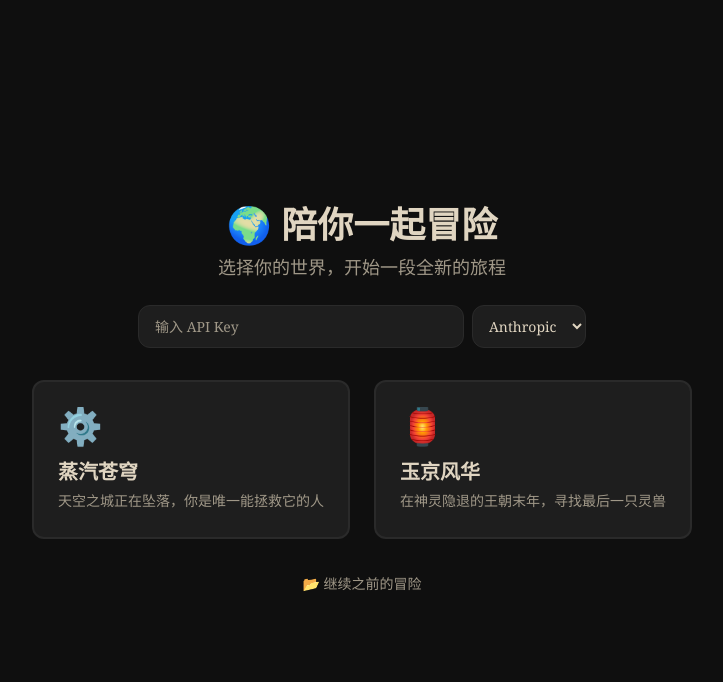
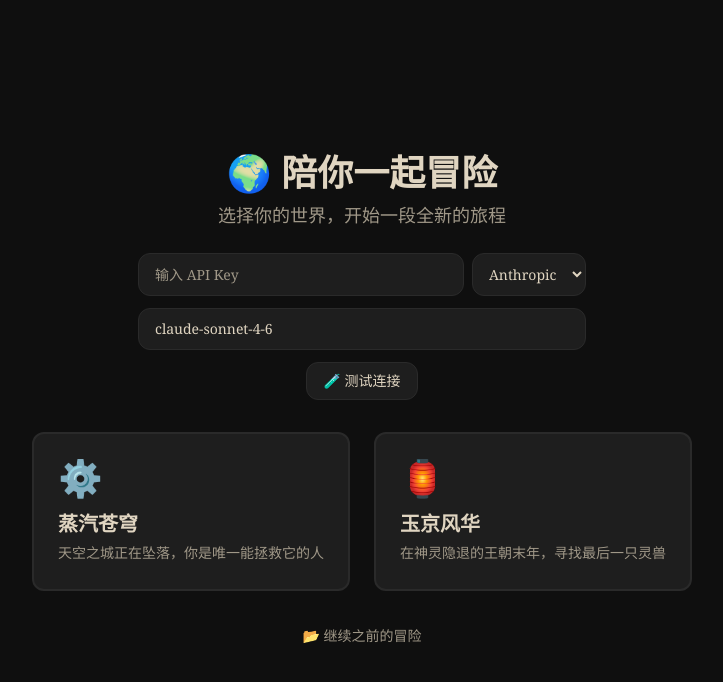
Before and after one commit to walkeryi/huashijie, a Next.js app: page / in a window 1280 px wide. Shown: the top 682 px of the page, without its empty margins (278-1001 px from the left). Built offline with nearby package versions, Linux system fonts and the light colour scheme.

Commit message:
feat: customizable API config — model input, provider defaults, custom baseURL, test connection button

```diff
--- a/src/app/api/adventure/route.ts
+++ b/src/app/api/adventure/route.ts
@@ -5,7 +5,7 @@ import { WorldCard, PlayerState, DialogueEntry, AIResponse } from '@/lib/types'
 
 const API_TIMEOUT_MS = 30000
 
-type Provider = 'anthropic' | 'openai' | 'deepseek'
+type Provider = 'anthropic' | 'openai' | 'deepseek' | 'custom'
 
 function detectProvider(apiKey: string): Provider {
   if (apiKey.startsWith('sk-ant-')) return 'anthropic'
@@ -122,10 +122,10 @@ function buildAnthropicMessages(dialogueHistory: DialogueEntry[], worldCard: Wor
   return messages
 }
 
-async function callAnthropic(apiKey: string, systemPrompt: string, messages: Anthropic.MessageParam[]): Promise<string> {
+async function callAnthropic(apiKey: string, systemPrompt: string, messages: Anthropic.MessageParam[], model?: string): Promise<string> {
   const client = new Anthropic({ apiKey })
   const response = await client.messages.create({
-    model: 'claude-sonnet-4-6',
+    model: model || 'claude-sonnet-4-6',
     max_tokens: 1024,
     system: systemPrompt,
     messages,
@@ -184,12 +184,14 @@ async function callOpenAI(
 export async function POST(request: NextRequest) {
   try {
     const body = await request.json()
-    const { worldCard, playerState, dialogueHistory, apiKey: requestApiKey, provider: requestProvider } = body as {
+    const { worldCard, playerState, dialogueHistory, apiKey: requestApiKey, provider: requestProvider, model: requestModel, customBaseURL } = body as {
       worldCard: WorldCard
       playerState: PlayerState
       dialogueHistory: DialogueEntry[]
       apiKey?: string
       provider?: Provider
+      model?: string
+      customBaseURL?: string
     }
 
     if (!worldCard || !playerState || !dialogueHistory) {
@@ -206,15 +208,17 @@ export async function POST(request: NextRequest) {
 
     let text: string
     try {
+      const model = requestModel || (provider === 'anthropic' ? 'claude-sonnet-4-6' : provider === 'deepseek' ? 'deepseek-chat' : 'gpt-4o')
+
       if (provider === 'anthropic') {
         const messages = buildAnthropicMessages(dialogueHistory, worldCard)
-        text = await callAnthropic(apiKey, systemPrompt, messages)
-      } else if (provider === 'deepseek') {
+        text = await callAnthropic(apiKey, systemPrompt, messages, model)
+      } else {
+        const baseURL = provider === 'deepseek' ? 'https://api.deepseek.com'
+          : provider === 'custom' ? customBaseURL
+          : undefined
         const messages = buildOpenAIMessages(dialogueHistory, worldCard, systemPrompt)
-        text = await callOpenAI(apiKey, messages, 'https://api.deepseek.com', 'deepseek-chat')
-      } else {
-        const messages = buildOpenAIMessages(dialogueHistory, worldCard, systemPrompt)
-        text = await callOpenAI(apiKey, messages)
+        text = await callOpenAI(apiKey, messages, baseURL || undefined, model)
       }
     } finally {
       clearTimeout(timeoutId)
--- /dev/null
+++ b/src/app/api/test-connection/route.ts
@@ -0,0 +1,53 @@
+import { NextRequest, NextResponse } from 'next/server'
+import Anthropic from '@anthropic-ai/sdk'
+import OpenAI from 'openai'
+
+type Provider = 'anthropic' | 'openai' | 'deepseek' | 'custom'
+
+export async function POST(request: NextRequest) {
+  const start = Date.now()
+
+  try {
+    const { apiKey, provider, model, customBaseURL } = (await request.json()) as {
+      apiKey?: string
+      provider?: Provider
+      model?: string
+      customBaseURL?: string
+    }
+
+    if (!apiKey) {
+      return NextResponse.json({ ok: false, error: '缺少 API Key' }, { status: 400 })
+    }
+    if (!provider) {
+      return NextResponse.json({ ok: false, error: '缺少提供商' }, { status: 400 })
+    }
+
+    if (provider === 'anthropic') {
+      const client = new Anthropic({ apiKey })
+      await client.messages.create({
+        model: model || 'claude-sonnet-4-6',
+        max_tokens: 10,
+        system: 'Reply with just "ok".',
+        messages: [{ role: 'user', content: 'hi' }],
+      })
+    } else {
+      const baseURL = provider === 'deepseek' ? 'https://api.deepseek.com' : customBaseURL || undefined
+      const client = new OpenAI({ apiKey, baseURL })
+      await client.chat.completions.create({
+        model: model || (provider === 'deepseek' ? 'deepseek-chat' : 'gpt-4o'),
+        max_tokens: 10,
+        messages: [
+          { role: 'system', content: 'Reply with just "ok".' },
+          { role: 'user', content: 'hi' },
+        ],
+      })
+    }
+
+    const latency = Date.now() - start
+    return NextResponse.json({ ok: true, latency })
+  } catch (error: unknown) {
+    const message = error instanceof Error ? error.message : String(error)
+    const latency = Date.now() - start
+    return NextResponse.json({ ok: false, error: message, latency })
+  }
+}
--- a/src/components/WorldCardSelector.tsx
+++ b/src/components/WorldCardSelector.tsx
@@ -123,7 +123,7 @@ export default function WorldCardSelector() {
         </div>
 
         {/* API Key + Provider */}
-        <div className="max-w-md mx-auto mb-8 flex gap-2">
+        <div className="max-w-md mx-auto mb-3 flex gap-2">
           <input
             type="password"
             value={state.apiKey}
@@ -133,13 +133,54 @@ export default function WorldCardSelector() {
           />
           <select
             value={state.provider}
-            onChange={e => actions.setProvider(e.target.value as 'anthropic' | 'openai' | 'deepseek')}
+            onChange={e => {
+              const p = e.target.value as 'anthropic' | 'openai' | 'deepseek' | 'custom'
+              actions.setProvider(p)
+              // 自动填入默认模型
+              const defaults: Record<string, string> = { anthropic: 'claude-sonnet-4-6', openai: 'gpt-4o', deepseek: 'deepseek-chat', custom: '' }
+              actions.setModel(defaults[p])
+            }}
             className="px-3 py-2.5 rounded-xl bg-[var(--bg-card)] border border-[var(--border)] focus:border-[var(--accent)] outline-none text-sm text-[var(--text-primary)] transition-colors"
           >
             <option value="anthropic">Anthropic</option>
             <option value="openai">OpenAI</option>
             <option value="deepseek">DeepSeek</option>
+            <option value="custom">自定义</option>
           </select>
+        </div>
+
+        {/* Model name */}
+        <div className="max-w-md mx-auto mb-3">
+          <input
+            type="text"
+            value={state.model}
+            onChange={e => actions.setModel(e.target.value)}
+            placeholder="模型名"
+            className="w-full px-4 py-2.5 rounded-xl bg-[var(--bg-card)] border border-[var(--border)] focus:border-[var(--accent)] outline-none text-sm text-[var(--text-primary)] placeholder-[var(--text-secondary)] transition-colors"
+          />
+        </div>
+
+        {/* Custom base URL — only for custom provider */}
+        {state.provider === 'custom' && (
+          <div className="max-w-md mx-auto mb-3">
+            <input
+              type="text"
+              value={state.customBaseURL}
+              onChange={e => actions.setCustomBaseURL(e.target.value)}
+              placeholder="API 地址，例如 https://api.openai.com/v1"
+              className="w-full px-4 py-2.5 rounded-xl bg-[var(--bg-card)] border border-[var(--border)] focus:border-[var(--accent)] outline-none text-sm text-[var(--text-primary)] placeholder-[var(--text-secondary)] transition-colors"
+            />
+          </div>
+        )}
+
+        {/* Test connection button */}
+        <div className="max-w-md mx-auto mb-8 text-center">
+          <TestConnectionButton
+            apiKey={state.apiKey}
+            provider={state.provider}
+            model={state.model}
+            customBaseURL={state.customBaseURL}
+          />
         </div>
 
         {/* World Card Grid */}
@@ -201,3 +242,54 @@ export default function WorldCardSelector() {
     </div>
   )
 }
+
+// 测试连接按钮
+function TestConnectionButton({
+  apiKey, provider, model, customBaseURL,
+}: {
+  apiKey: string; provider: string; model: string; customBaseURL: string
+}) {
+  const [status, setStatus] = useState<'idle' | 'testing' | 'ok' | 'fail'>('idle')
+  const [message, setMessage] = useState('')
+
+  const handleTest = async () => {
+    if (!apiKey) { setStatus('fail'); setMessage('请先输入 API Key'); return }
+    setStatus('testing')
+    setMessage('')
+    try {
+      const res = await fetch('/api/test-connection', {
+        method: 'POST',
+        headers: { 'Content-Type': 'application/json' },
+        body: JSON.stringify({ apiKey, provider, model, customBaseURL }),
+      })
+      const data = await res.json()
+      if (data.ok) {
+        setStatus('ok')
+        setMessage(`连接成功 · ${data.latency}ms`)
+      } else {
+        setStatus('fail')
+        setMessage(data.error || '连接失败')
+      }
+    } catch {
+      setStatus('fail')
+      setMessage('网络错误')
+    }
+  }
+
+  return (
+    <div className="flex items-center gap-2 justify-center">
+      <button
+        onClick={handleTest}
+        disabled={status === 'testing'}
+        className="px-4 py-2 rounded-xl text-sm font-medium border transition-colors bg-[var(--bg-card)] border-[var(--border)] hover:border-[var(--accent)] disabled:opacity-50"
+      >
+        {status === 'testing' ? '⏳ 测试中...' : '🧪 测试连接'}
+      </button>
+      {message && (
+        <span className={`text-sm ${status === 'ok' ? 'text-green-400' : 'text-red-400'}`}>
+          {message}
+        </span>
+      )}
+    </div>
+  )
+}
--- a/src/lib/game-context.tsx
+++ b/src/lib/game-context.tsx
@@ -40,6 +40,8 @@ export function createInitialState(): GameState {
     saveSlots: [],
     apiKey: '',
     provider: 'anthropic',
+    model: 'claude-sonnet-4-6',
+    customBaseURL: '',
   }
 }
 
@@ -74,6 +76,12 @@ export function gameReducer(state: GameState, action: GameAction): GameState {
 
     case 'SET_PROVIDER':
       return { ...state, provider: action.provider }
+
+    case 'SET_MODEL':
+      return { ...state, model: action.model }
+
+    case 'SET_CUSTOM_BASE_URL':
+      return { ...state, customBaseURL: action.baseURL }
 
     case 'SET_LOADING':
       return { ...state, isLoading: action.isLoading }
@@ -144,7 +152,9 @@ interface GameContextValue {
   dispatch: React.Dispatch<GameAction>
   actions: {
     setApiKey: (key: string) => void
-    setProvider: (provider: 'anthropic' | 'openai' | 'deepseek') => void
+    setProvider: (provider: 'anthropic' | 'openai' | 'deepseek' | 'custom') => void
+    setModel: (model: string) => void
+    setCustomBaseURL: (url: string) => void
     startGame: (worldCard: WorldCard, playerName: string) => void
     submitAction: (optionText: string) => Promise<void>
     saveGame: (slot: number, name: string) => void
@@ -171,8 +181,16 @@ export function GameProvider({ children }: { children: React.ReactNode }) {
     dispatch({ type: 'SET_API_KEY', apiKey: key })
   }, [])
 
-  const setProvider = useCallback((provider: 'anthropic' | 'openai' | 'deepseek') => {
+  const setProvider = useCallback((provider: 'anthropic' | 'openai' | 'deepseek' | 'custom') => {
     dispatch({ type: 'SET_PROVIDER', provider })
+  }, [])
+
+  const setModel = useCallback((model: string) => {
+    dispatch({ type: 'SET_MODEL', model })
+  }, [])
+
+  const setCustomBaseURL = useCallback((baseURL: string) => {
+    dispatch({ type: 'SET_CUSTOM_BASE_URL', baseURL })
   }, [])
 
   const startGame = useCallback((worldCard: WorldCard, playerName: string) => {
@@ -206,6 +224,8 @@ export function GameProvider({ children }: { children: React.ReactNode }) {
           dialogueHistory: historyWithInput,
           apiKey: current.apiKey,
           provider: current.provider,
+          model: current.model,
+          customBaseURL: current.customBaseURL,
         }),
       })
 
@@ -278,6 +298,8 @@ export function GameProvider({ children }: { children: React.ReactNode }) {
     actions: {
       setApiKey,
       setProvider,
+      setModel,
+      setCustomBaseURL,
       startGame,
       submitAction,
       saveGame,
@@ -286,7 +308,7 @@ export function GameProvider({ children }: { children: React.ReactNode }) {
       refreshSaves,
       returnToMenu,
     },
-  }), [state, dispatch, setApiKey, setProvider, startGame, submitAction, saveGame, loadGame, deleteGame, refreshSaves, returnToMenu])
+  }), [state, dispatch, setApiKey, setProvider, setModel, setCustomBaseURL, startGame, submitAction, saveGame, loadGame, deleteGame, refreshSaves, returnToMenu])
 
   return <GameContext.Provider value={value}>{children}</GameContext.Provider>
 }
```
Also changed, not shown: src/lib/types.ts (+6 -2 lines), 2 other files (tests, documents, lock files or other folders).
